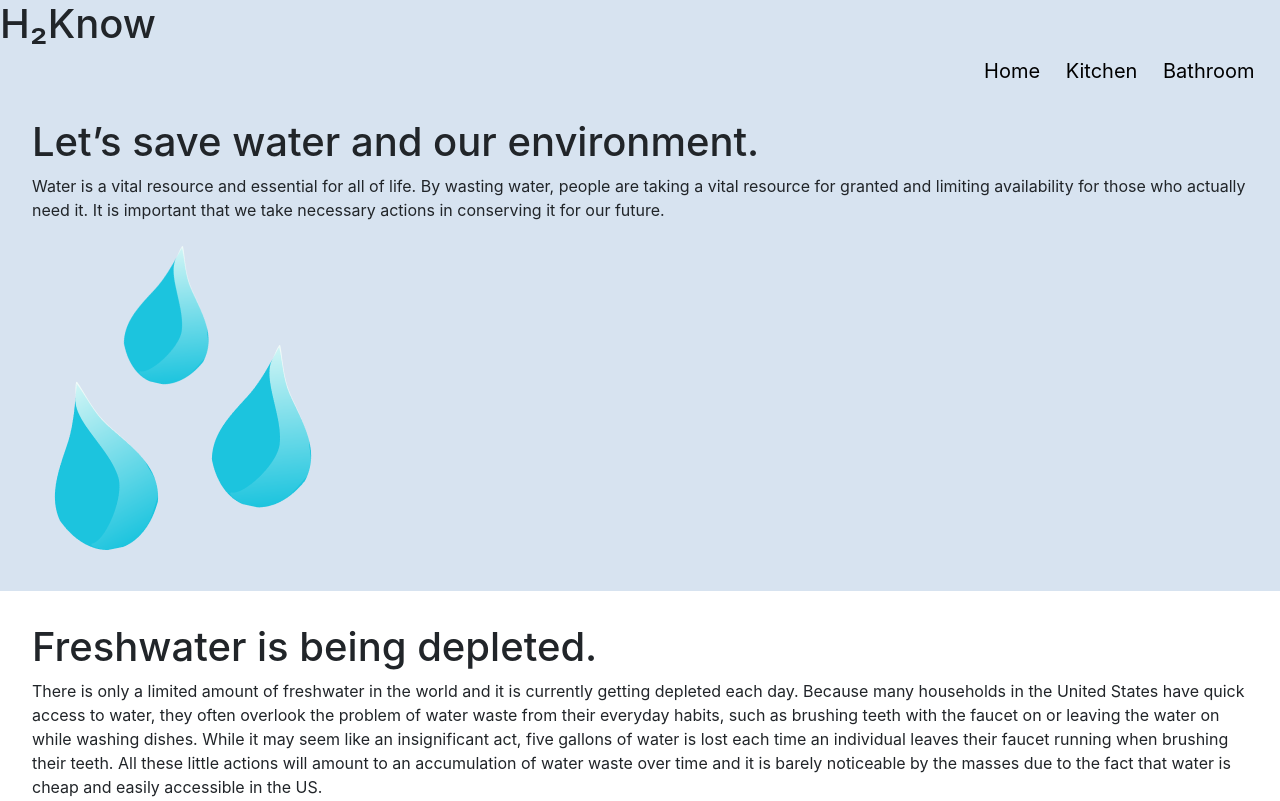
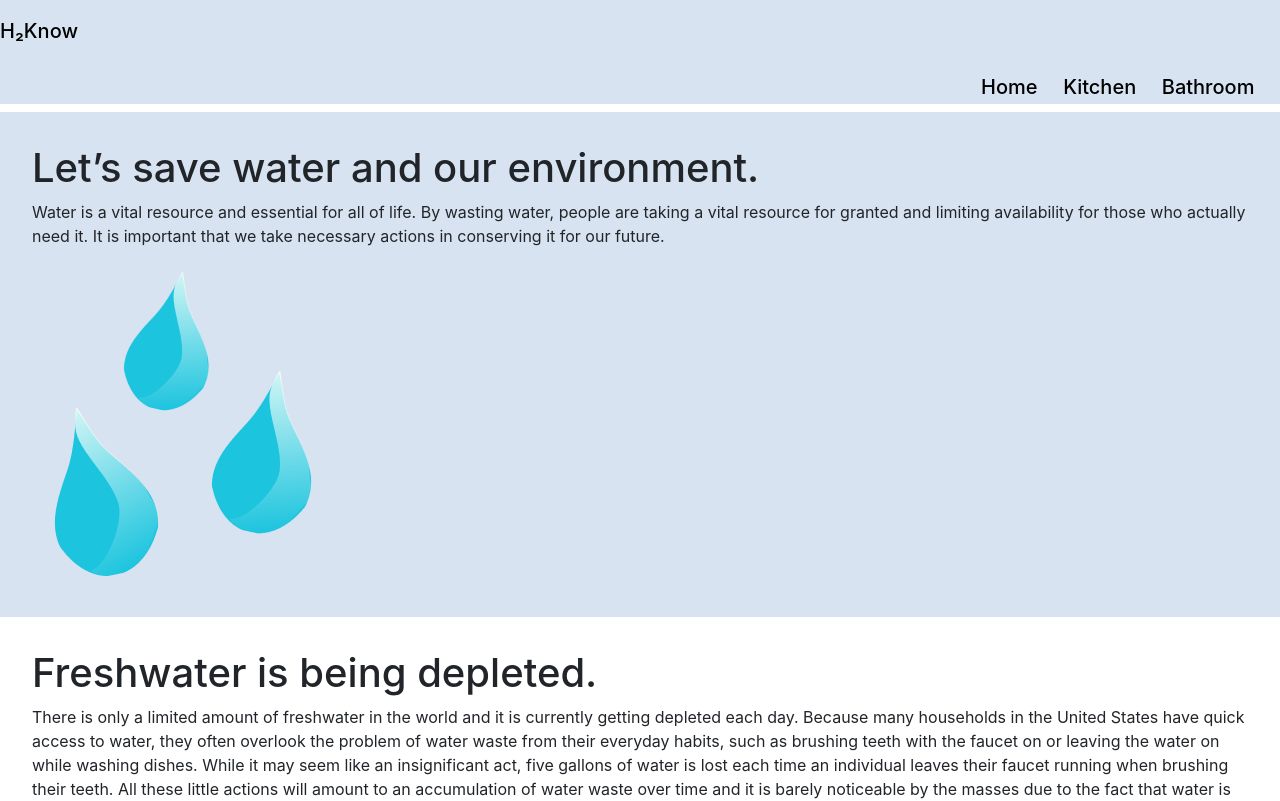
Before and after one commit to UW-INFO442-AU21/group7-smartwater, a React (Create React App) app: page /#/kitchen in a window 1280 px wide. Shown: the top 801 px of the page. Built offline with nearby package versions, Linux system fonts and the light colour scheme.

Commit message:
redid navbar alignment

```diff
--- a/src/Components/NavBar.js
+++ b/src/Components/NavBar.js
@@ -11,13 +11,17 @@ function NavBar(props) {
     }
     return (
         <nav id="navbar">
-            <div id="title">
-                <h1>H₂Know</h1>
+            <div id="title" style={{display : 'inline'}}>
+                <h1>
+                    <NavLink className="link" exact to="/" activeClassName="activeLink">H₂Know</NavLink>
+                </h1>
             </div>
             <div id="links" className={activity}>
+                <h1>
                 <NavLink className="link" exact to="/" activeClassName="activeLink">Home</NavLink>
                 <NavLink className="link" exact to="/kitchen" activeClassName="activeLink">Kitchen</NavLink>
                 <NavLink className="link" exact to="/calculator" activeClassName="activeLink">Bathroom</NavLink>
+                </h1>
             </div>
         </nav>
     );
--- a/src/index.css
+++ b/src/index.css
@@ -26,6 +26,7 @@ code {
 }
 
 #navbar {
+
   width: 100%;
   margin: 0 0 0 0;
   padding: 0;
```
Also changed, not shown: 1 other file (tests, documents, lock files or other folders).
